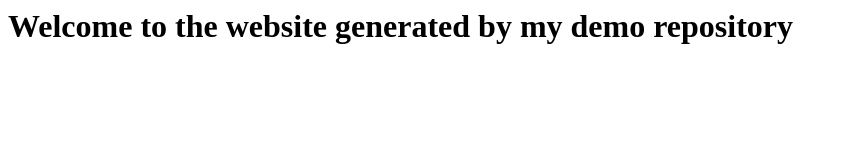
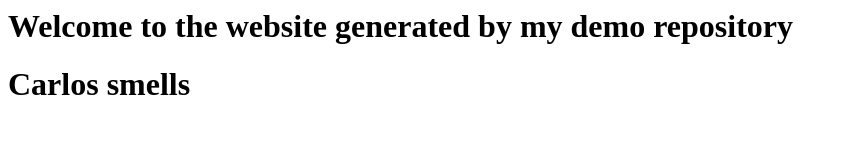
Before and after one commit to CS472-2022/demo-repository, a website: page index.html in a window 1280 px wide. Shown: the whole page, without its empty margins (0-846 px from the left). Drawn offline with Linux system fonts and the light colour scheme.

Commit message:
Adds message

```diff
--- a/index.html
+++ b/index.html
@@ -1 +1,2 @@
 <h1>Welcome to the website generated by my demo repository</h1>
+<h1>Carlos smells</p>
```
